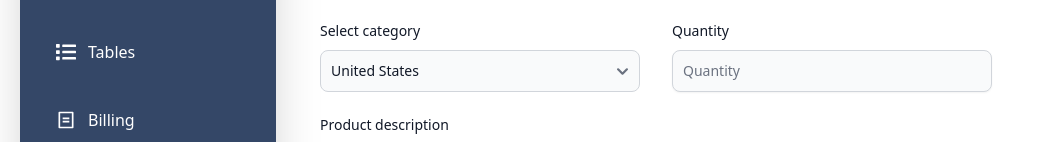
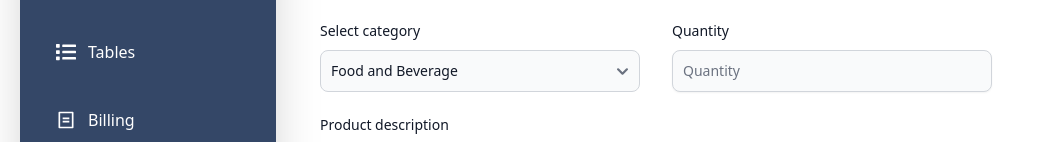
Before and after one commit to daniel-idowu-01/inventory-flow-test, a React (Vite) app in the folder client/: page /create-product in a window 1280 px wide. Shown: the part 168-310 px from the top of the page, without its empty margins (0-1045 px from the left). Built offline with nearby package versions, Linux system fonts and the light colour scheme.

Commit message:
completed create product functionality

```diff
--- a/client/src/pages/CreateProduct.jsx
+++ b/client/src/pages/CreateProduct.jsx
@@ -1,5 +1,6 @@
 import React, { useState } from 'react'
 import { Button, Label, TextInput, Select, Textarea } from 'flowbite-react';
+import data from '../data/categoryData.json'
 import { Link } from 'react-router-dom';
 
 const CreateProduct = () => {
@@ -12,6 +13,8 @@ const CreateProduct = () => {
       [e.target.name]: e.target.value
     })
   }
+
+  console.log(formData)
 
   return (
     <main className='relative top-5 md:absolute md:left-20 lg:left-[25%] lg:top-10 h-full md:w-[75%] p-5 md:p-0'>
@@ -57,12 +60,13 @@ const CreateProduct = () => {
             <div className="mb-2 block">
               <Label htmlFor="countries" value="Select category" />
             </div>
-            <Select id="countries" className='w-full md:w-80' required>
-              <option>United States</option>
-              <option>Canada</option>
-              <option>France</option>
-              <option>Germany</option>
-            </Select>
+              <Select id="countries" className='w-full md:w-80' name='category'onChange={handleFormChange} required>
+                {data.category.map(category => (
+                  <option id={category.value} value={category.value}>
+                    {category.title}
+                  </option>
+                ))}
+              </Select>
           </div>
 
           <div>
@@ -89,7 +93,10 @@ const CreateProduct = () => {
           <Textarea
             id="comment"
             placeholder="description..."
-            required rows={4}
+            required
+            rows={4}
+            name='description'
+            onChange={handleFormChange}
           />
         </div>
 
```
